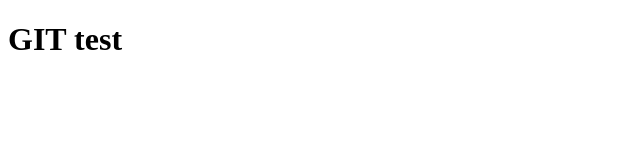
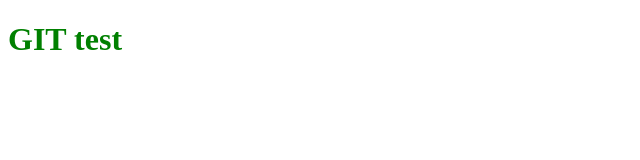
Before and after one commit to Sakthi020/git-test, a plain HTML site: page index.html in a window 1280 px wide. Shown: the whole page, without its empty margins (0-640 px from the left). Drawn offline with Linux system fonts and the light colour scheme.

Commit message:
color added

```diff
--- a/index.html
+++ b/index.html
@@ -6,6 +6,6 @@
     <title>Document</title>
 </head>
 <body>
-    <h1>GIT test</h1>
+    <h1 style="color: green;">GIT test</h1>
 </body>
 </html>
```
